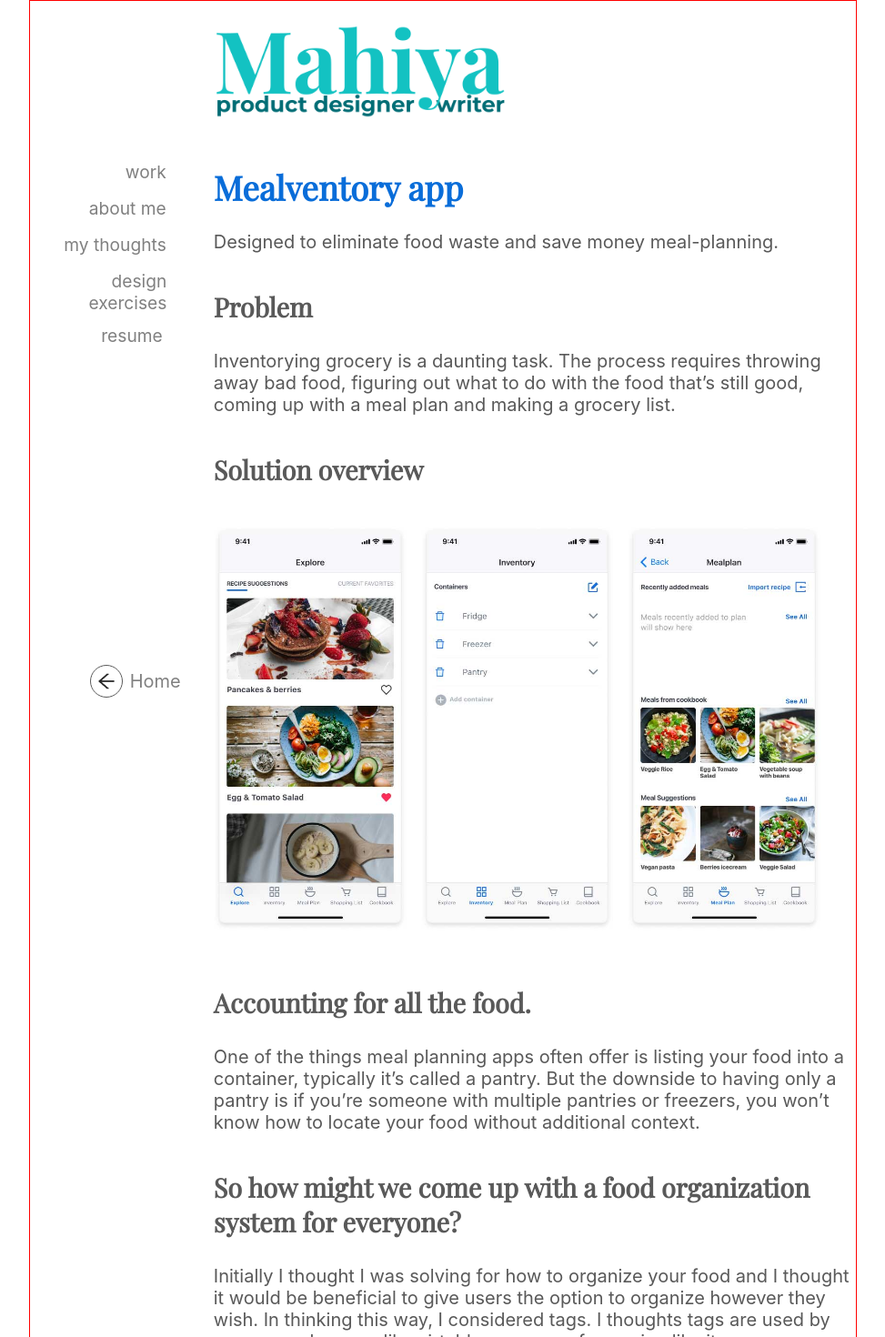
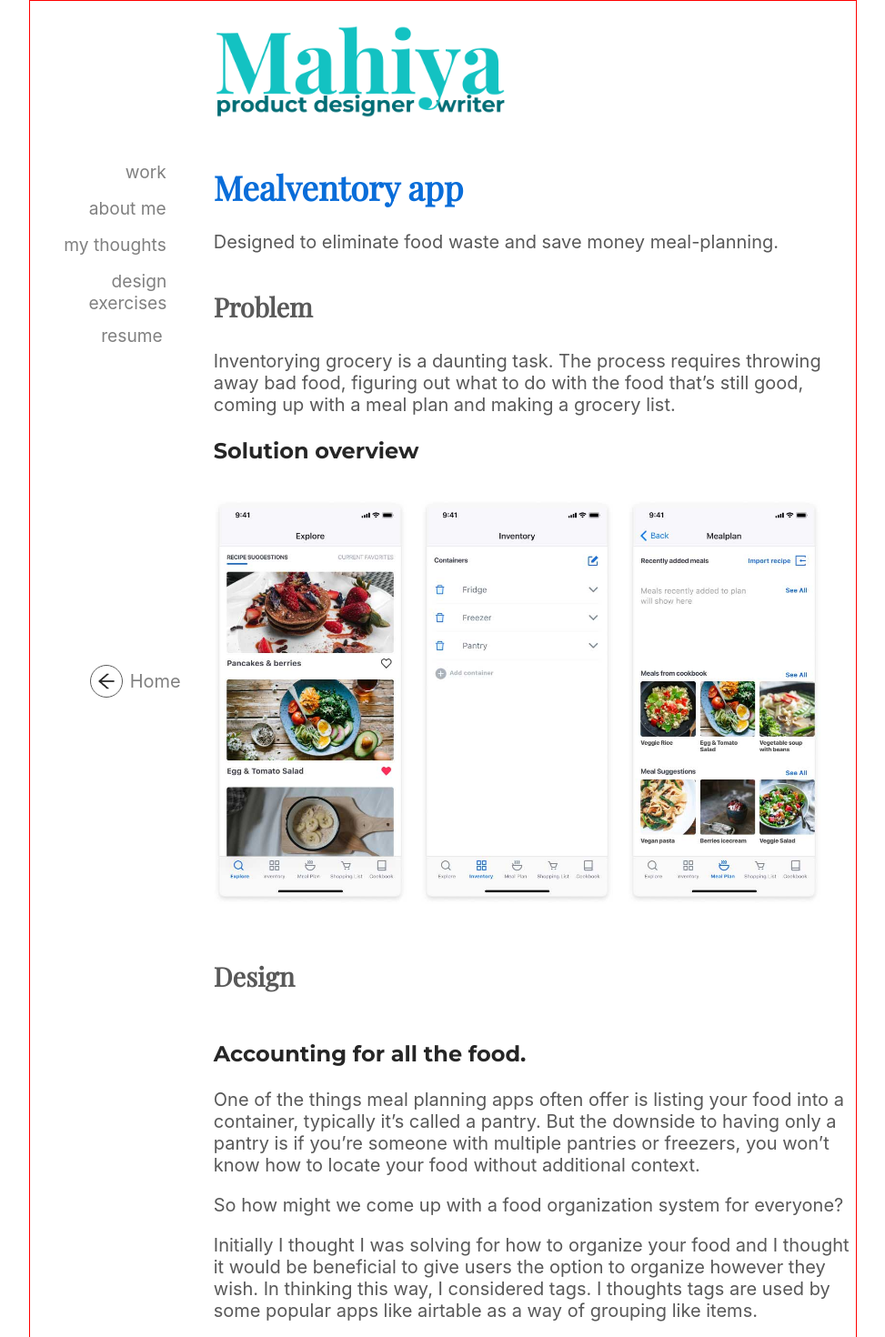
Before and after one commit to vishalicious213/mahiya, a React (Create React App) app: page /meal in a window 1280 px wide. Shown: the top 1470 px of the page at 91% size, without its empty margins (153-1126 px from the left). Built offline with nearby package versions, Linux system fonts and the light colour scheme.

Commit message:
updated Mealventory

```diff
--- a/src/components/case-studies/Mealventory.js
+++ b/src/components/case-studies/Mealventory.js
@@ -38,17 +38,20 @@ function Meal() {
         <h3 className='case-section-font'>Problem</h3>
         <p className='case-font'>Inventorying grocery is a daunting task. The process requires throwing away bad food, figuring out what to do with the food that’s still good, coming up with a meal plan and making a grocery list.</p>
 
-        <p className='case-section-font'>Solution overview</p>
+        <p className='subsection-font'>Solution overview</p>
         <div className='app-screen-container'>
           <img className='app-screen-5' src={img1} alt='activity tracker app screenshot'></img>
           <img className='app-screen-5' src={img2} alt='activity tracker app screenshot'></img>
           <img className='app-screen-5' src={img3} alt='activity tracker app screenshot'></img>
         </div>
 
-        <h3 className='case-section-font'>Accounting for all the food.</h3>
+        <h3 className='case-section-font'>Design</h3>
+
+        <h3 className='subsection-font'>Accounting for all the food.</h3>
         <p className='case-font'>One of the things meal planning apps often offer is listing your food into a container, typically it’s called a pantry. But the downside to having only a pantry is if you’re someone with multiple pantries or freezers, you won’t know how to locate your food without additional context.</p>
-
-        <h3 className='case-section-font'>So how might we come up with a food organization system for everyone?</h3>
+        <br></br>
+        <p className='case-font'>So how might we come up with a food organization system for everyone?</p>
+        <br></br>
         <p className='case-font'>Initially I thought I was solving for how to organize your food and I thought it would be beneficial to give users the option to organize however they wish. In thinking this way, I considered tags. I thoughts tags are used by some popular apps like airtable as a way of grouping like items.</p>
         <div className='app-screen-container'>
           <img className='app-screen-6' src={img4} alt='activity tracker app screenshot'></img>
```
